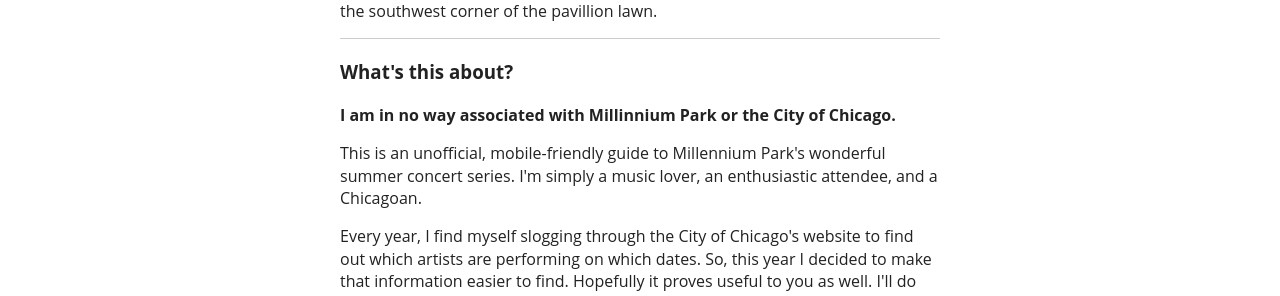
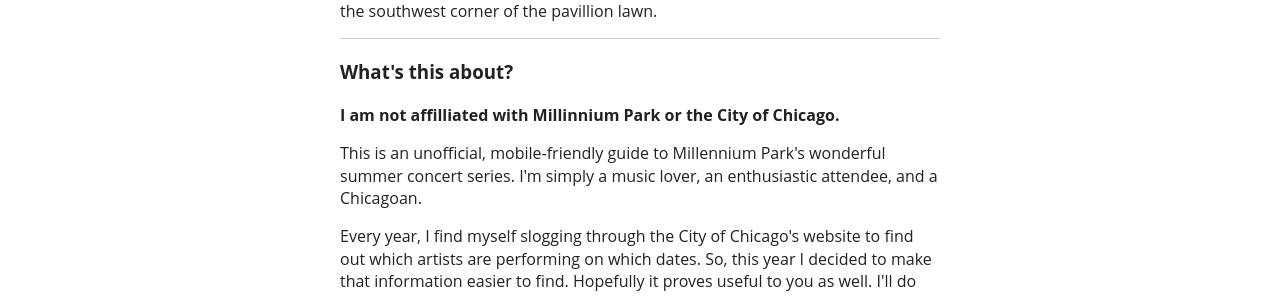
Before and after one commit to brynosaur/millenniumparkconcerts, a Jekyll site: the page built from index.html, in a window 1280 px wide. Shown: the part 465-761 px from the top of the page. Built offline with Jekyll 4.4.1, drawn with Linux system fonts in a browser that asks for light colours; nearby versions of some CDN libraries; Markdown is read by kramdown in place of the engine named in the settings.

Commit message:
Refine disclaimer message

```diff
--- a/index.html
+++ b/index.html
@@ -33,7 +33,7 @@
 
   <h3>What's this about?</h3>
 
-  <p><b>I am in no way associated with Millinnium Park or the City of Chicago.</b></p>
+  <p><b>I am not affilliated with Millinnium Park or the City of Chicago.</b></p>
 
   <p>This is an unofficial, mobile-friendly guide to Millennium Park's wonderful summer concert series. I'm simply a music lover, an enthusiastic attendee, and a Chicagoan.</p>
 
```
